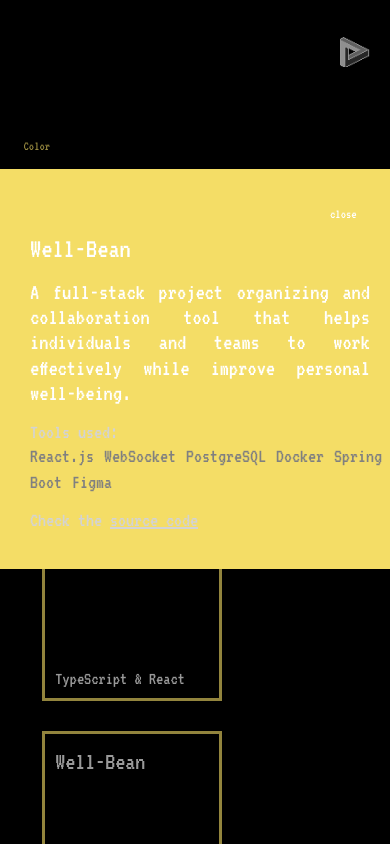
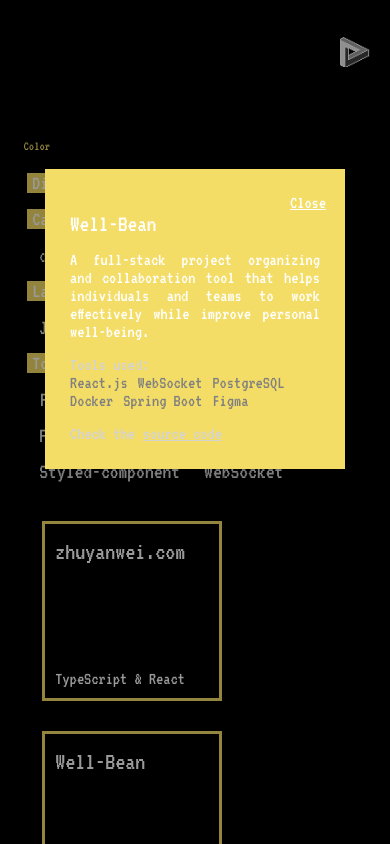
Before and after one commit to blacknstones/blacknstones.github.io, a React (Create React App) app: page /projects in a window 390 px wide. Both pictures are taken after a click on the element 132 px from the left and 821 px from the top of the page. Shown: the top 844 px of the page. Built offline with nearby package versions, Linux system fonts and the light colour scheme.

Commit message:
fix filter responsive display

```diff
--- a/src/components/projects/ProjectDetail.tsx
+++ b/src/components/projects/ProjectDetail.tsx
@@ -28,7 +28,7 @@ const ProjectDetail: React.FC<IProject> = ({ project, setIsOpen }) => {
             setIsOpen(false);
           }}
         >
-          close
+          Close
         </button>
         <p className="part" id="title">
           {project.title}
@@ -40,9 +40,12 @@ const ProjectDetail: React.FC<IProject> = ({ project, setIsOpen }) => {
         {(project.tools != []) && (
           <div className="part" id="tools">
             <p>Tools used: </p>
-            {project.tools.map((tool) => (
-              <span className="tool">{tool}</span>
+            <div className="tool-items">
+                 {project.tools.map((tool) => (
+              <p id="tool">{tool}</p>
             ))}
+            </div>
+
           </div>
         )}
 
--- a/src/css/projects.css
+++ b/src/css/projects.css
@@ -21,7 +21,6 @@
   font-size: 18px;
   position: absolute;
   bottom: 10px;
-
 }
 
 .projects .project-card:hover {
@@ -57,8 +56,9 @@
   line-height: 1.1;
 }
 
-
 .projects .detail-content .close-button {
+  text-decoration: underline;
+  font-size: 22px;
   margin-left: 300px;
   cursor: url("../assets/cursor1.png"), auto;
 }
@@ -73,27 +73,24 @@
   margin-bottom: 15px;
 }
 
-
 .projects .detail-content #title {
   font-size: 28px;
   margin-top: 10px;
 }
 
 .projects .detail-content #tools p,
-.projects .detail-content .tool,
+.projects .detail-content #tool,
 .projects .detail-content #source {
   font-size: 20px;
 }
 
-
-.projects .detail-content #tools p,
+.projects .detail-content #tools > p,
 .projects .detail-content #source,
 .projects .detail-content #source a {
   color: lightgray;
 }
 
-
-.projects .detail-content .tool {
+.projects .detail-content #tool {
   color: grey;
   margin-right: 10px;
 }
@@ -101,5 +98,40 @@
 .projects .detail-content #source a {
   margin-left: 8px;
   text-decoration: underline;
+}
 
+.projects .detail-content .tool-items {
+  display: flex;
+  flex-wrap: wrap;
 }
+
+/* breakpoint */
+@media (max-width: 600px) {
+  .projects .project-detail .detail-content {
+    font-size: 18px;
+    width: 300px;
+    height: 300px;
+    line-height: 1;
+    padding: 25px;
+  }
+
+  .projects .detail-content #title {
+      margin-top: 0px;
+    font-size: 24px;
+  }
+
+  .projects .detail-content #tools {
+    max-width: 300px;
+  }
+
+  .projects .detail-content .close-button {
+    font-size: 18px;
+    margin-left: 220px;
+  }
+
+  .projects .detail-content #tools p,
+  .projects .detail-content #tool,
+  .projects .detail-content #source {
+    font-size: 18px;
+  }
+}
```
Lines whose indentation alone changed are shown as unchanged.
